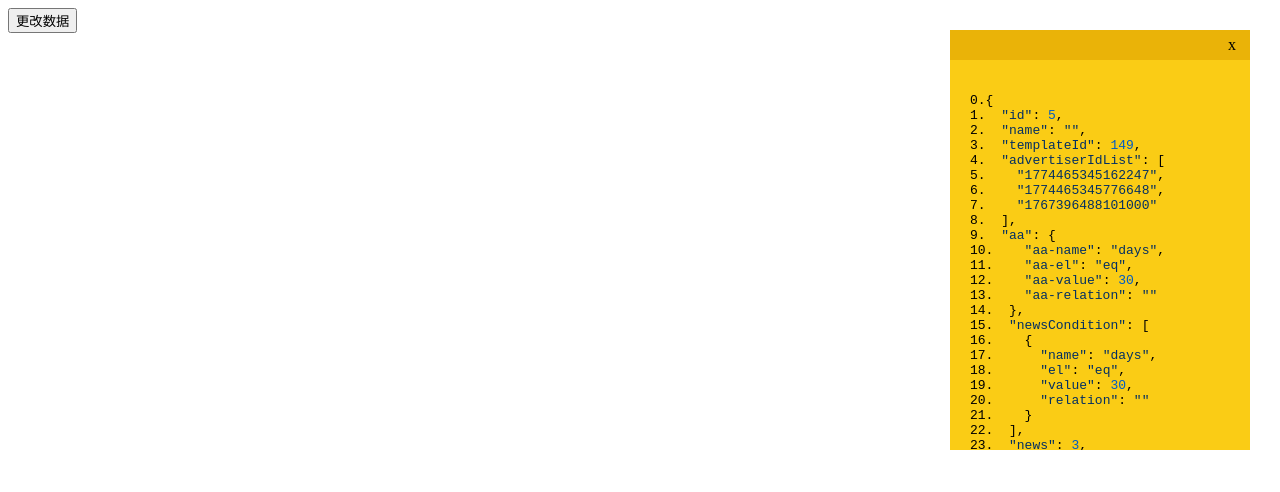
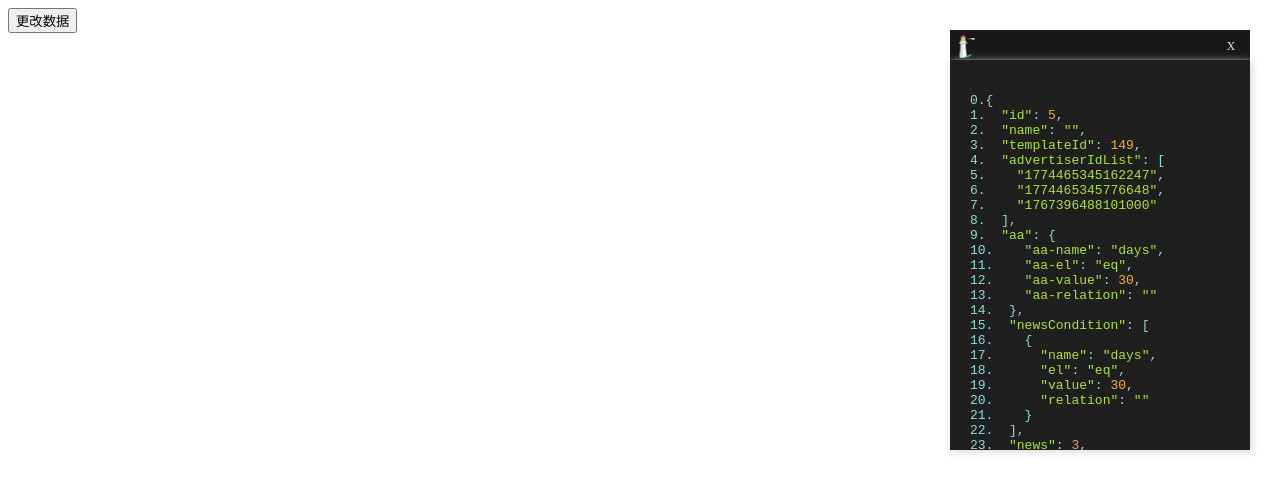
Before and after one commit to zhaohuaishuai/star-note, a Vue app: page / in a window 1280 px wide. Shown: the top 492 px of the page. Built offline with nearby package versions, Linux system fonts and the light colour scheme.

Commit message:
增加主题1仿vscode黑色主题样式

```diff
--- a/package.json
+++ b/package.json
@@ -1,6 +1,6 @@
 {
   "name": "star-note",
-  "version": "0.2.0",
+  "version": "0.2.2",
   "type": "module",
   "main": "dist/main.js",
   "module": "dist/main.umd.cjs",
@@ -20,6 +20,7 @@
   },
   "devDependencies": {
     "@vitejs/plugin-vue": "^4.2.3",
+    "less": "^4.2.0",
     "path": "^0.12.7",
     "typescript": "^5.0.2",
     "vite": "^4.4.5",
--- /dev/null
+++ b/src/core/index.less
@@ -0,0 +1,159 @@
+:root {
+    --bg-color-body:#1f1f1f;
+    --bg-color-bar:#181818;
+    --border-color:#2a2a2a;
+    --btn-red-color:#e81123;
+    --box-shadow-color:#d9d9d9;
+    --code-index-color:#8cdcda;
+    --copy-success-text:'复制成功';
+    --copy-btn-text:'点击复制';
+}
+
+.star-container {
+    width: 320px;
+    height: 520px;
+    position: relative;
+    .header {
+        height: 32px;
+        width: 100%;
+        cursor: move;
+        display: flex;
+
+        box-sizing: border-box;
+        justify-content: space-between;
+        align-items: center;
+        .logo {
+            width: 26px;
+            height: 26px;
+            background-image: url('./logo.png');
+            background-repeat: no-repeat;
+            background-position: center;
+            background-size: 100%;
+            border-radius: 16px;
+            overflow: hidden;
+        }
+        .close {
+            width:38px;
+            height: 32px;
+            line-height: 32px;
+            text-align: center;
+            box-sizing: border-box;
+        }
+
+        .close:hover {
+            cursor: pointer;
+        }
+
+    }
+
+
+    .drag-controll {
+        position:absolute;
+        width: 10px;
+        height: 10px;
+        right: 0px;
+        bottom: 0px;
+        cursor:se-resize
+    }
+
+    .body {
+        height: calc(100% - 20px - 32px);
+        overflow: auto;
+        box-sizing: border-box;
+        position: relative;
+        padding:20px;
+        pre {
+            code {
+
+                .change-item {
+                   padding: 1px 2px;
+                }
+
+                .hljs-string,.hljs-number,.change-item {
+                    cursor: pointer;
+                    position: relative;
+                    &:hover {
+                        background-color: rgba(255,255,255,0.1);
+                    }
+                    &:hover::after {
+                        content: attr(copy-text);
+                        display: block;
+                        position:absolute;
+                        right: 0px;
+                        top:-20px;
+                        color:rgba(255,255,255,0.6);
+
+                    }
+                }
+            }
+        }
+    }
+    .footer {
+        height: 20px;
+        width: 100%;
+    }
+}
+
+
+.star-container.theme-1 {
+
+
+
+    .header {
+        background-color: var(--bg-color-bar);
+        border-bottom: 1px solid var(--border-color);
+        .close {
+            color:#cccccc;
+            font-size: 17px;
+            transition: background-color 0.2s linear;
+        }
+        .close:hover {
+            background-color: var(--btn-red-color);
+        }
+    }
+    .body {
+        background-color: var(--bg-color-body);
+        --sb-track-color: #1f1f1f;
+        --sb-thumb-color: #232E33;
+        --sb-size: 18px;
+        scrollbar-color: var(--sb-thumb-color)
+                        var(--sb-track-color);
+        box-shadow: 2px 2px 8px var(--box-shadow-color);
+        &::-webkit-scrollbar {
+            width: var(--sb-size);
+
+        }
+        &::-webkit-scrollbar-track {
+            background: var(--sb-track-color);
+            border-radius: 1px;
+
+
+        }
+        &::-webkit-scrollbar-thumb {
+            background: var(--sb-thumb-color);
+            border-radius: 1px;
+            border: 2px solid #35373a;
+            cursor: pointer;
+        }
+        pre {
+            code {
+                color:var(--code-index-color);
+                .change-item {
+                    background-color: rgba(217, 28, 28, 0.527);
+                    border-radius: 2px;
+                    color:#fff;
+                }
+            }
+        }
+    }
+    .footer {
+        border-top: 1px solid var(--border-color);
+        background-color: var(--bg-color-bar);
+
+    }
+    .drag-controll {
+
+        background-color:transparent;
+
+    }
+}
--- a/src/core/note.ts
+++ b/src/core/note.ts
@@ -1,6 +1,8 @@
 import hljs from 'highlight.js/lib/core';
 import javascript from 'highlight.js/lib/languages/javascript';
-import 'highlight.js/styles/github.css';
+import 'highlight.js/styles/a11y-dark.min.css';
+import './index.less'
+
 hljs.registerLanguage('javascript', javascript);
 
 
@@ -21,8 +23,10 @@ export default class StarNote {
     dom:Record<string,HTMLDivElement> ={
         container:document.createElement('div'),
         header:document.createElement('div'),
+
         body:document.createElement('div'),
         closeBtn:document.createElement('div'),
+        logoBtn:document.createElement('div'),
         resizeHandlerBtn:document.createElement('div'),
 
     }
@@ -76,7 +80,9 @@ export default class StarNote {
         this.dom.container.appendChild(this.dom.resizeHandlerBtn)
         this.dom.body.appendChild(pre)
         pre.appendChild(code)
+        this.dom.header.appendChild(this.dom.logoBtn)
         this.dom.header.appendChild(this.dom.closeBtn)
+
         this.dom.closeBtn.innerHTML = 'x'
         document.body.appendChild(this.dom.container)
         this.initStyle()
@@ -84,7 +90,11 @@ export default class StarNote {
     }
     private initStyle(){
 
-        const {container,header,closeBtn,body,resizeHandlerBtn} = this.dom
+        const {container,header,closeBtn,body,resizeHandlerBtn,logoBtn} = this.dom
+        container.classList.add('star-container','theme-1')
+        header.classList.add('header')
+        closeBtn.classList.add('close')
+        logoBtn.classList.add('logo')
         container.style.zIndex = '9999'
         container.style.width  =  this.containerWidth + 'px'
         container.style.height =  this.containerHeight + 'px'
@@ -93,37 +103,9 @@ export default class StarNote {
         container.style.left = '0px'
         container.style.transform = `translate(${this.x}px, ${this.y}px)`
         header.style.height = this.titleHeight + 'px'
-        header.style.display = 'flex'
-        header.style.justifyContent = 'flex-end';
-        header.style.backgroundColor = 'rgb(234, 179, 8)';
-        header.style.padding = '0px 10px 0px 10px'
-        header.style.alignItems = 'center'
-        header.style.cursor = 'move'
-
-        closeBtn.style.width = '12px'
-        closeBtn.style.height = '12px'
-        closeBtn.style.lineHeight = '12px'
-        closeBtn.style.cursor = 'pointer'
-        closeBtn.style.userSelect = 'none'
+        body.classList.add('body')
         body.style.height = (this.containerHeight - this.titleHeight) + 'px'
-        body.style.padding = '20px'
-        body.style.backgroundColor = 'rgb(250, 204, 21)'
-        body.style.boxSizing = 'border-box'
-        body.style.overflow = 'auto'
-        body.style.position = 'relative'
-
-
-        resizeHandlerBtn.style.width ='20px'
-        resizeHandlerBtn.style.height ='20px'
-        resizeHandlerBtn.style.position ='absolute'
-        resizeHandlerBtn.style.right = '0px'
-        resizeHandlerBtn.style.bottom = '0px'
-        // resizeHandlerBtn.style.backgroundColor = 'rgb(200, 204, 21)'
-        resizeHandlerBtn.style.cursor = 'se-resize'
-
-
-
-
+        resizeHandlerBtn.classList.add("drag-controll")
     }
     // private oldNodeList:any[] = []
     private initEvent(){
@@ -251,9 +233,7 @@ export default class StarNote {
                 .split('\n')
                 // 增加索引
                 .map((item)=>{
-
                     return item.replace(reg,'')
-
                 })
                 // 过滤变更的值加样式标记
                 .map((citem,index)=>{
@@ -261,13 +241,46 @@ export default class StarNote {
                     if(!addressIsSame || (codeIsSame && addressIsSame)){
                         return `${index}.${citem}`
                     }
-                    return notIndexs.includes(index)? `${index}.${citem.replace(/(hljs-string|hljs-number)"/g,'change-item" style="background-color:#000;color:#fff;"')}`: `${index}.${citem}`
+                    return notIndexs.includes(index)? `${index}.${citem.replace(/(hljs-string|hljs-number)"/g,'change-item" ')}`: `${index}.${citem}`
                 })
                 item.value = res.join('\n')
                 oldCode = item.code as string
 
             }
         })
+
+
+
+        code.addEventListener('click',(e:Event)=>{
+
+            if(!(e.target && ['hljs-string','hljs-number','change-item'].includes((e.target as HTMLSpanElement).className))){
+                return
+            }
+            const targetEl = e.target as HTMLSpanElement
+
+            console.log(targetEl.innerText.replace(/"/g,''))
+
+            navigator.clipboard.writeText(targetEl.innerText.replace(/"/g,'')).then(()=>{
+
+                targetEl.setAttribute('copy-text','复制成功')
+
+                setTimeout(()=>{
+                    targetEl.removeAttribute('copy-text')
+
+                },1000)
+
+            }).catch((err)=>{
+                console.log("复制失败：",err)
+                targetEl.setAttribute('copy-text','复制失败')
+                setTimeout(()=>{
+                    targetEl.removeAttribute('copy-text')
+                },1000)
+            })
+
+        })
+
+
+
     }
 
     private containerMove(){
--- a/vite.config.ts
+++ b/vite.config.ts
@@ -10,14 +10,6 @@ export default defineConfig({
       entry: resolve(__dirname,'./src/main.ts'),
       name:'StarNote',
       fileName:'main'
-    },
-    rollupOptions: {
-      external: ['vue'],
-      output: {
-        globals: {
-          vue: 'Vue'
-        }
-      }
     }
   },
 
```
Also changed, not shown: index.html (+94 -0 lines), src/core/logo.png (added), 1 other file (tests, documents, lock files or other folders).
